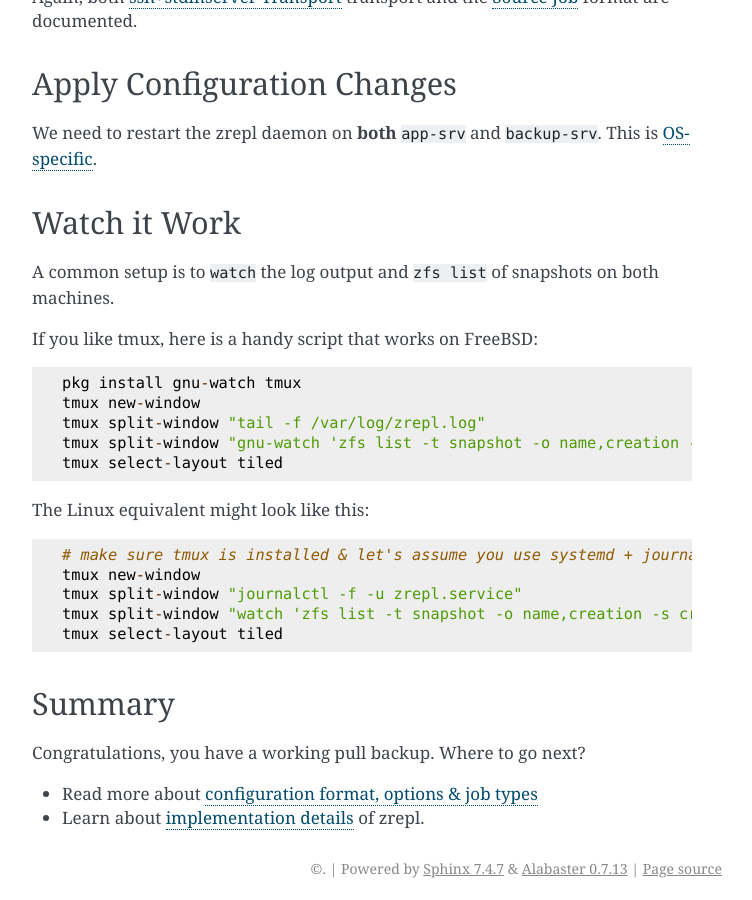
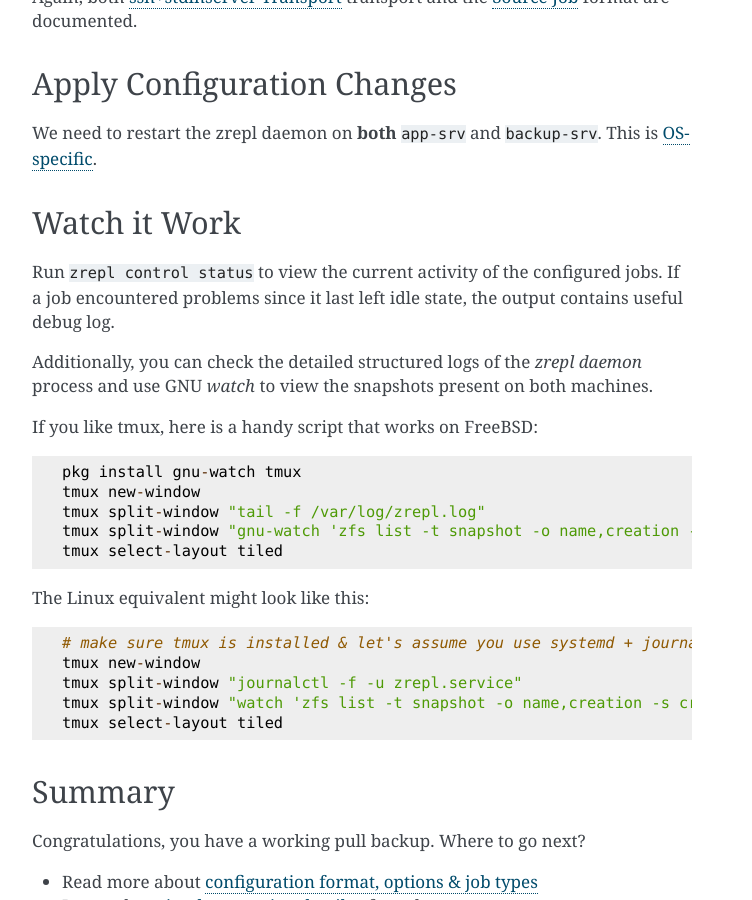
Before and after one commit to zrepl/zrepl, a Sphinx documentation site: the page built from docs/tutorial.rst, in a window 1280 px wide and 900 px high, scrolled down 3494 px. Shown: the whole window, without its empty margins (388-1140 px from the left). Built offline with Sphinx 7.4.7, drawn with Linux system fonts in a browser that asks for light colours; the version number could not be read and is left out.

Commit message:
docs: mention control status command in tutorial
refs #10

```diff
--- a/docs/tutorial.rst
+++ b/docs/tutorial.rst
@@ -158,7 +158,10 @@ This is :ref:`OS-specific <install-restarting>`.
 Watch it Work
 -------------
 
-A common setup is to ``watch`` the log output and ``zfs list`` of snapshots on both machines.
+Run ``zrepl control status`` to view the current activity of the configured jobs.
+If a job encountered problems since it last left idle state, the output contains useful debug log.
+
+Additionally, you can check the detailed structured logs of the `zrepl daemon` process and use GNU *watch* to view the snapshots present on both machines.
 
 If you like tmux, here is a handy script that works on FreeBSD: ::
 
```
